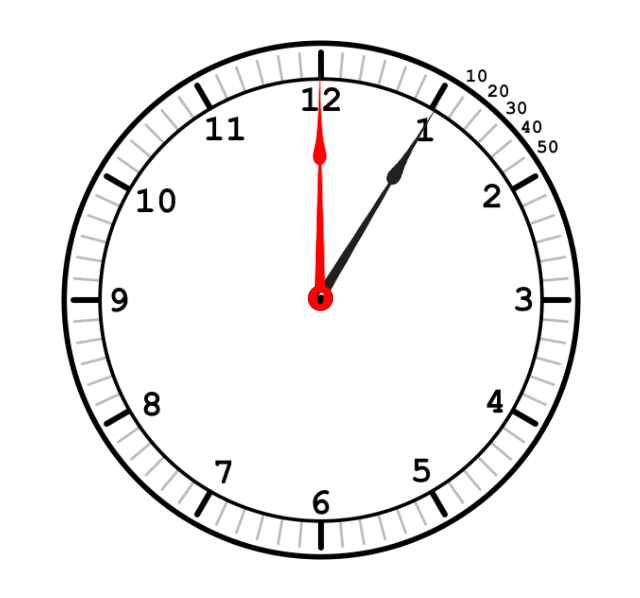
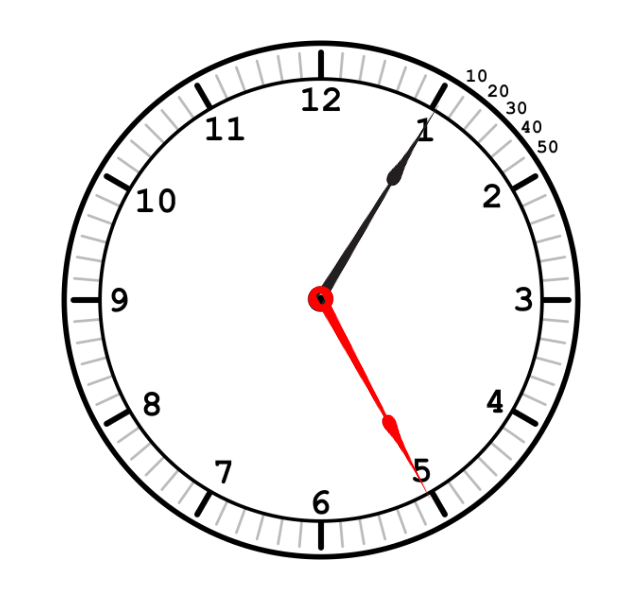
Before and after one commit to andreev-alef/clock, a plain HTML site: page index.html in a window 1280 px wide. Shown: the whole page, without its empty margins (357-997 px from the left). Drawn offline with Linux system fonts and the light colour scheme.

Commit message:
Добавлена красная стрелка. Правка css

```diff
--- a/index.html
+++ b/index.html
@@ -7,9 +7,9 @@
         <script>
             let interval = 20000;
 //            let interval = 1000;
-            function h2d(){
+            function h2d(hOffset=0){
                 var MyTime = new Date;
-                var h = MyTime.getHours()+MyTime.getMinutes()/60;
+                var h = MyTime.getHours()+hOffset +MyTime.getMinutes()/60;
                 var h2 = h > 12?(h-12):h;
                 return 30*h2;
             }
@@ -21,12 +21,14 @@
             function rotate(){
                         $("#hours2degrees").text("rotate("+(new Date).getHours()+")");
                         $("#strelka").css("transform", "rotate("+h2d()+"deg)");
+                        $("#strelka-red").css("transform", "rotate("+h2d(4)+"deg)");
                         $("title").text((new Date).getHours()+":"+((new Date).getMinutes()<10?("0"+(new Date).getMinutes()):(new Date).getMinutes()))
                         //$("#strelka").css("transform", "rotate("+sec2deg()+"deg)");
                     }
             $().ready(function() {
                 $("title").text((new Date).getHours()+":"+((new Date).getMinutes()<10?("0"+(new Date).getMinutes()):(new Date).getMinutes()))
                 $("#strelka").css("transform", "rotate("+h2d()+"deg)");
+                $("#strelka-red").css("transform", "rotate("+h2d(4)+"deg)");
                 let tmr = setInterval(rotate, interval);
             });
 
@@ -36,7 +38,7 @@
                 position: absolute;
                 height: 240px;
                 left: 665px;
-                top: 71px;
+                top: 72px;
                 transform-origin: bottom center;
                 transform-origin: 50% 227px;
             }
```
